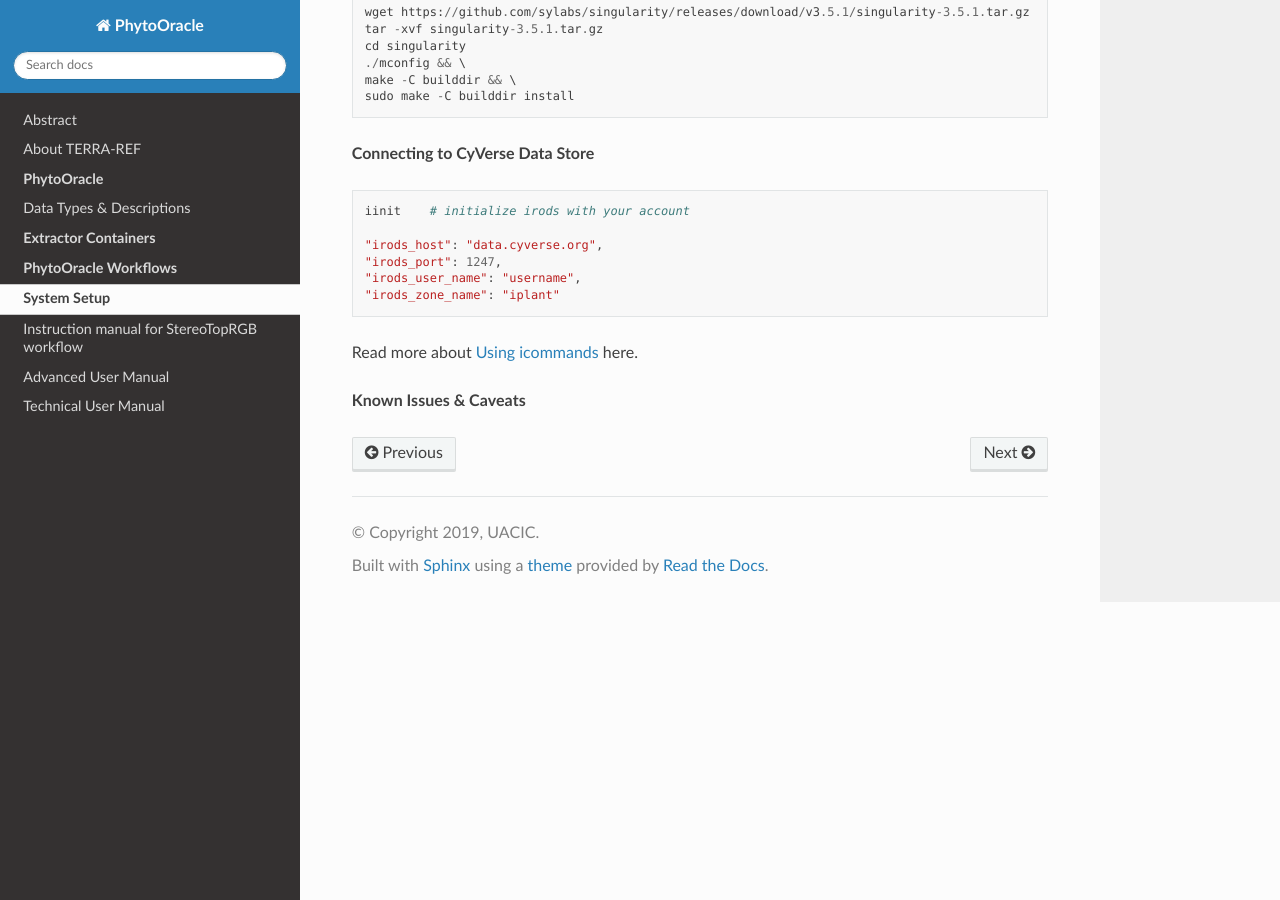
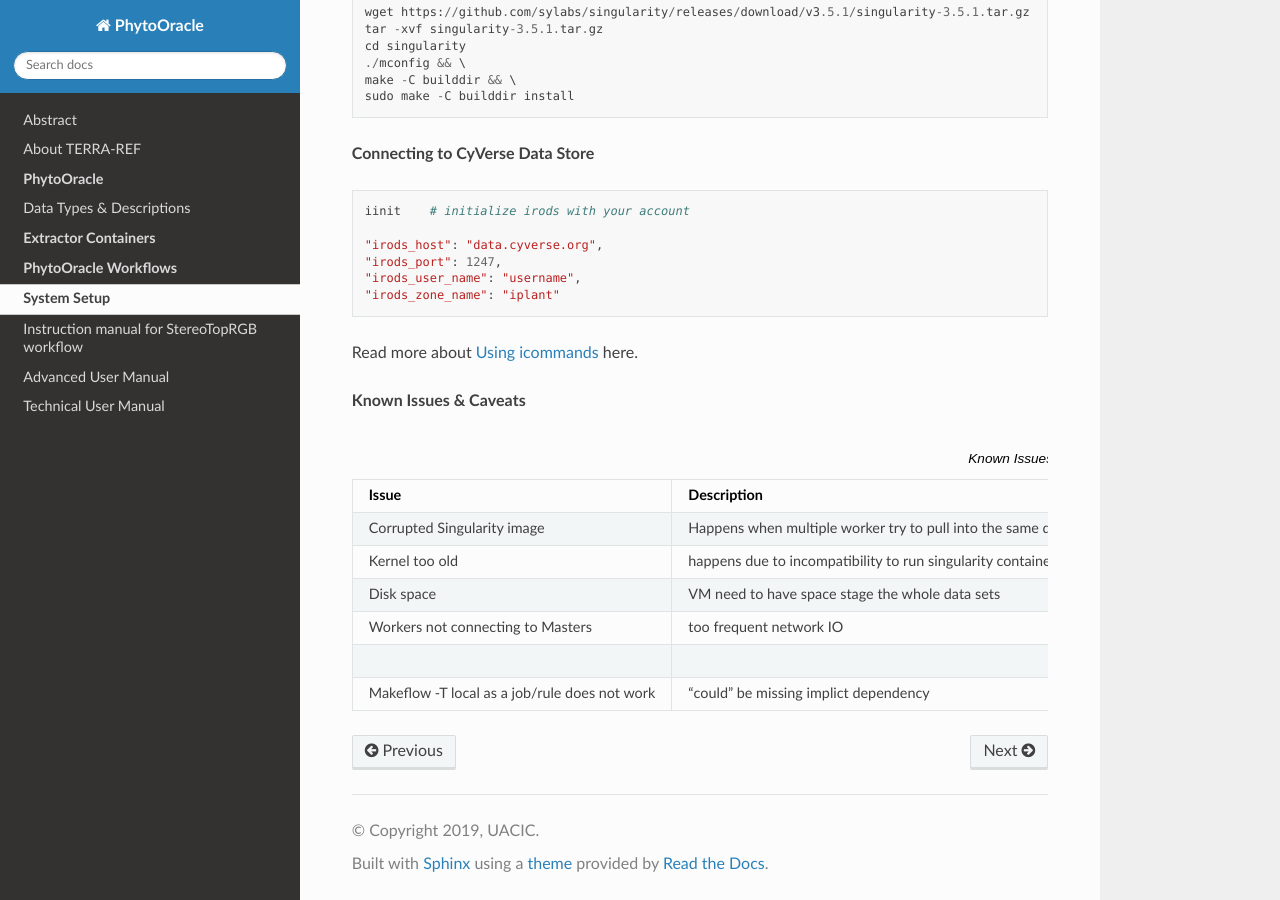
Before and after one commit to LyonsLab/PhytoOracle, a Sphinx documentation site: the page built from docs/setup.rst, in a window 1280 px wide and 900 px high, scrolled down 1502 px. Built offline with Sphinx 7.4.7 and the Read the Docs theme 2.0.0, drawn with Linux system fonts in a browser that asks for light colours.

Commit message:
Update setup.rst
add known issues table

```diff
--- a/docs/setup.rst
+++ b/docs/setup.rst
@@ -86,3 +86,29 @@ Read more about `Using icommands <https://wiki.cyverse.org/wiki/display/DS/Using
 
 
 **Known Issues & Caveats**
+
+.. list-table:: Known Issues
+   :widths: 25 25 50
+   :header-rows: 1
+
+   * - Issue
+     - Description
+     - Fix
+   * - Corrupted Singularity image
+     - Happens when multiple worker try to pull into the same default location
+     - Pull Singularity containers manually onto each worker before execution
+   * - Kernel too old
+     - happens due to incompatibility to run singularity containers
+     - Rebuild container using an older base image
+   * - Disk space
+     - VM need to have space stage the whole data sets
+     -
+   * - Workers not connecting to Masters
+     - too frequent network IO
+     - HTTP server move away the transfer of input files from Makeflow
+   * -
+     -
+     - Bundling jobs reduces the number/frequency of network IO for returning result
+   * - Makeflow -T local as a job/rule does not work
+     - "could" be missing implict dependency
+     -
```
